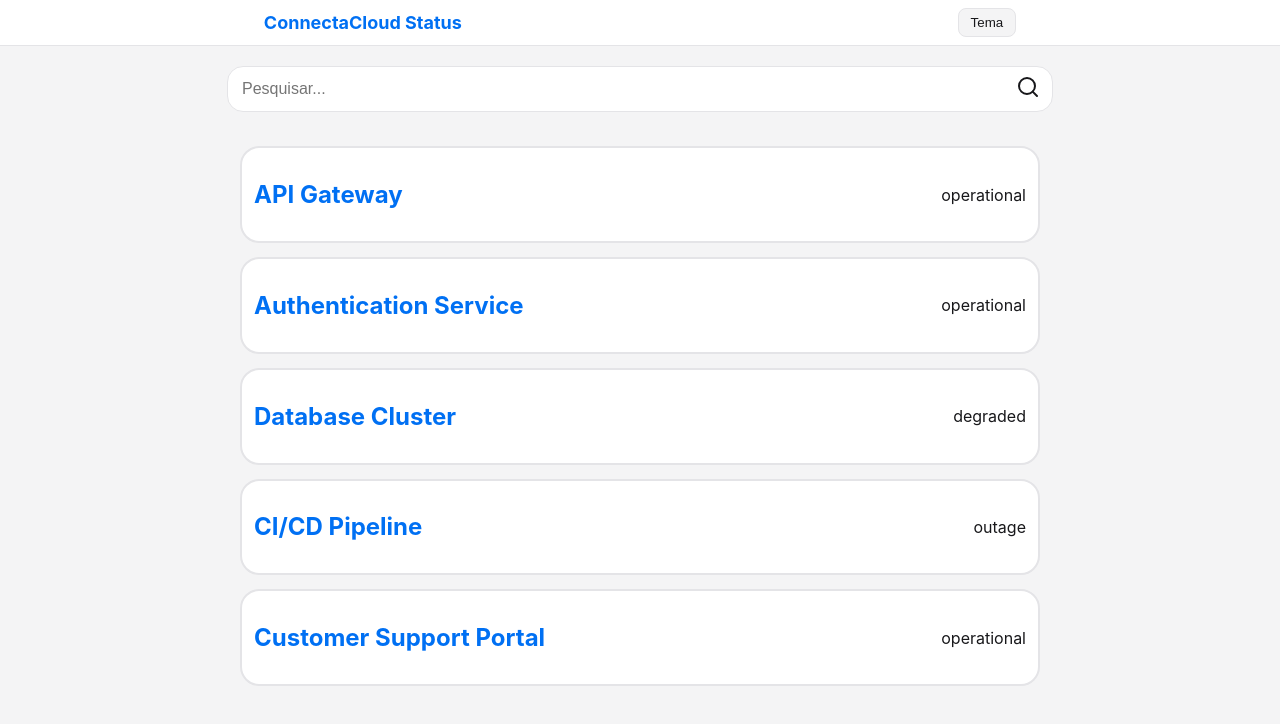
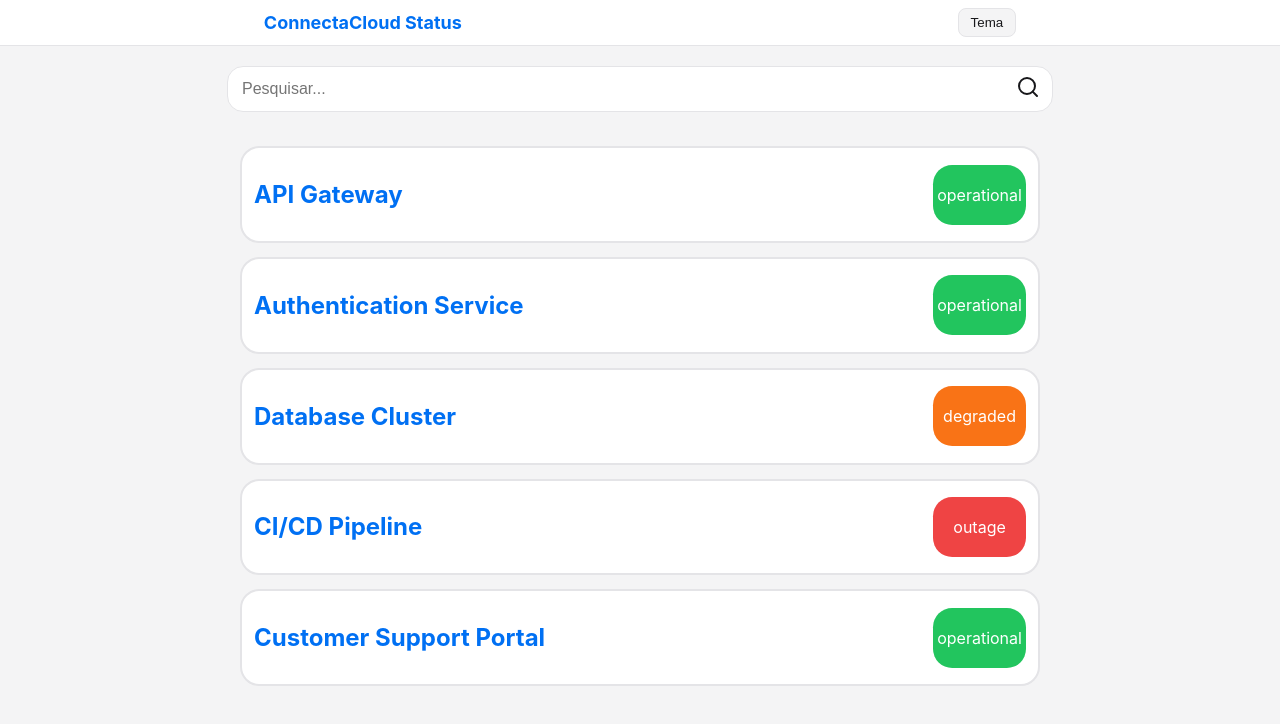
Before and after one commit to rafa-lsc/connectacloud, a React (Vite) app: page / in a window 1280 px wide. Shown: the top 724 px of the page. Built offline with nearby package versions, Linux system fonts and the light colour scheme.

Commit message:
style: estilização dos status dos serviços dentro dos cards

```diff
--- a/src/components/ServiceCard/ServiceCard.module.css
+++ b/src/components/ServiceCard/ServiceCard.module.css
@@ -19,6 +19,30 @@
 }
 
 
+.operational {
+    background-color: var(--color-operational);
+    border-radius: 1.2rem;
+    padding: 0.25rem;
+    width: 11%;
+    text-align: center;
+}
+
+.degraded {
+    background-color: var(--color-degraded);
+    border-radius: 1.2rem;
+    padding: 0.25rem;
+    width: 11%;
+    text-align: center;
+}
+
+.outage {
+    background-color: var(--color-outage);
+    border-radius: 1.2rem;
+    padding: 0.25rem;
+    width: 11%;
+    text-align: center;
+}
+
 .status {
-    color: var(--color-text);
+    color: white;
 }
--- a/src/components/ServiceCard/ServiceCard.tsx
+++ b/src/components/ServiceCard/ServiceCard.tsx
@@ -1,16 +1,26 @@
 import React from "react";
 import styles from "./ServiceCard.module.css"
 import type { Service } from "../../types";
+import type { ServiceStatus } from "../../types";
 
 interface ServiceCardProps{
     service: Service;
 }
 
 export default function ServiceCard({service}: ServiceCardProps){
+
+    const statusClasses: Record<ServiceStatus, string>  = {
+        operational: styles.operational,
+        degraded: styles.degraded,
+        outage: styles.outage
+    };
+
+    const statusClass = statusClasses[service.status.toLowerCase() as ServiceStatus] || '';
+
     return(
         <div className={styles.card}>
             <h2 className={styles.name}>{service.name}</h2>
-            <div>
+            <div className={`${styles.statusContainer} ${statusClass}`}>
                 <p className={styles.status}>{service.status}</p>
             </div>
         </div>
```
